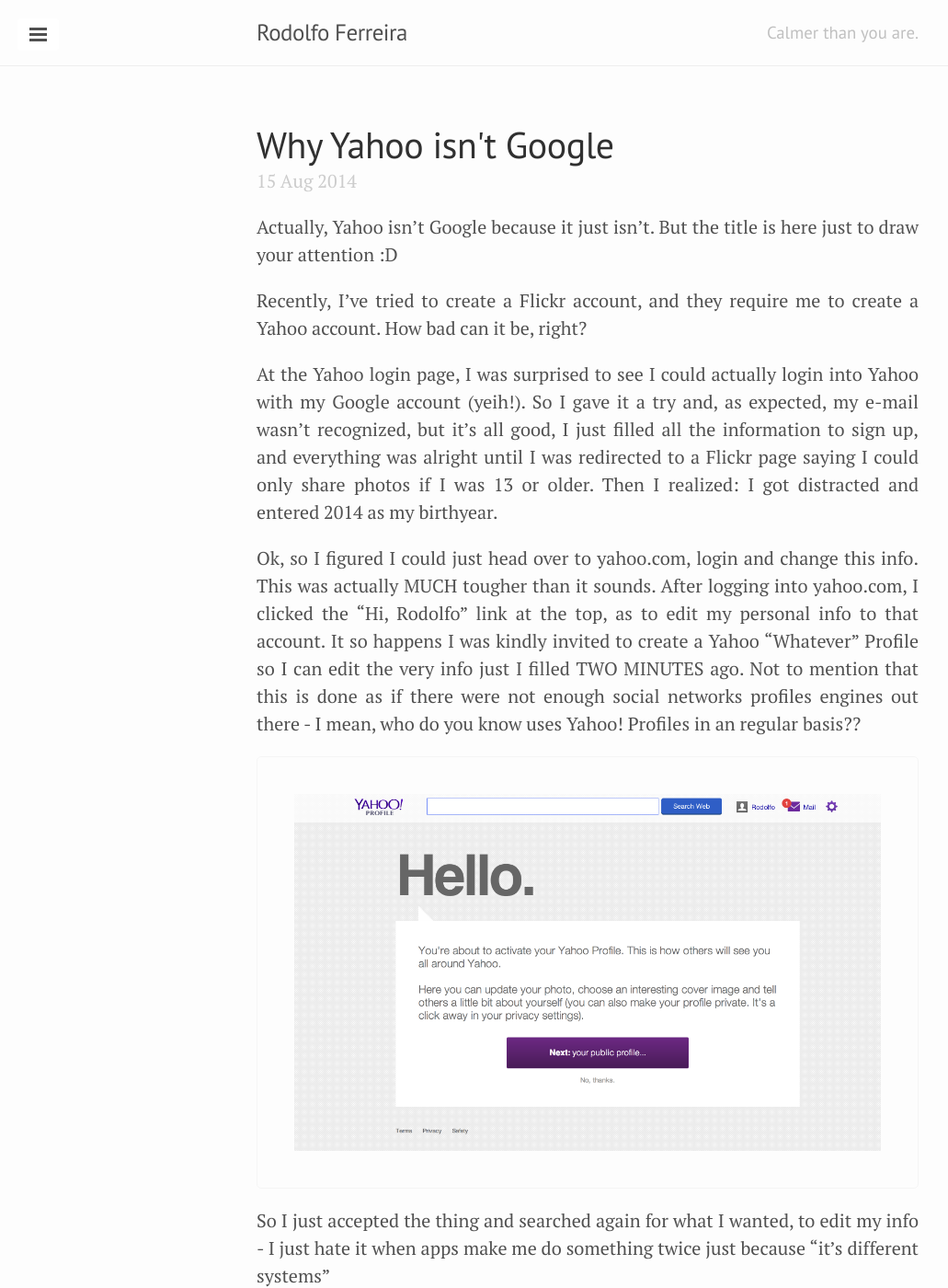
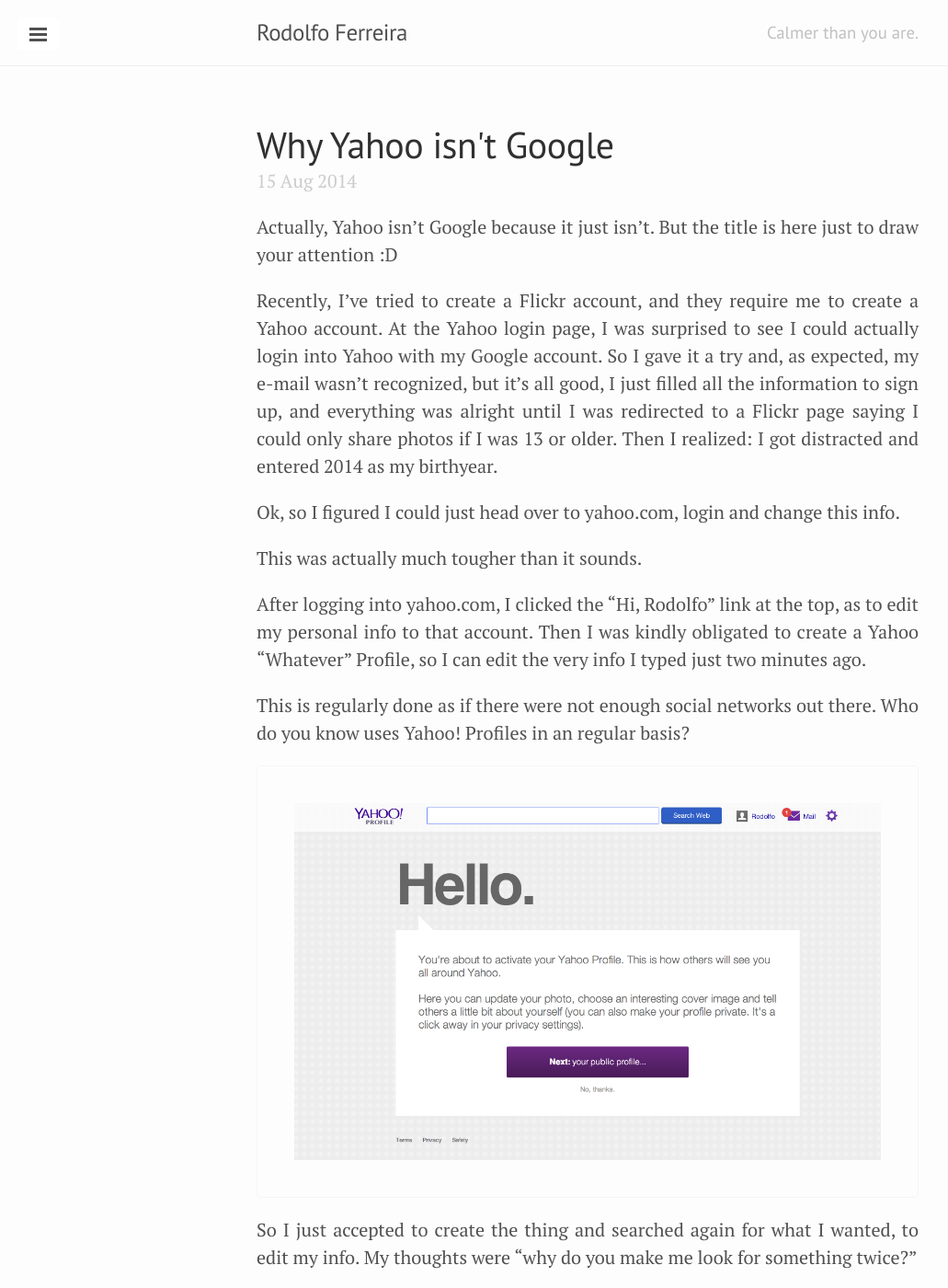
Before and after one commit to rodolfo42/rodolfo42.github.io, a Jekyll site: the page built from _posts/2014-08-15-why-yahoo-isnt-google.md, in a window 1280 px wide and 1400 px high. Shown: the whole window at 92% size, without its empty margins (1-1032 px from the left). Built offline with Jekyll 4.4.1, drawn with Linux system fonts in a browser that asks for light colours; comment, search, counter and statistics services are not loaded; some of the changed text lies outside the part shown.

Commit message:
Updated 2014-08-15-why-yahoo-isnt-google.md

```diff
--- a/_posts/2014-08-15-why-yahoo-isnt-google.md
+++ b/_posts/2014-08-15-why-yahoo-isnt-google.md
@@ -6,29 +6,34 @@
 
 Actually, Yahoo isn't Google because it just isn't. But the title is here just to draw your attention :D
 
-Recently, I've tried to create a Flickr account, and they require me to create a Yahoo account. How bad can it be, right?
-
-At the Yahoo login page, I was surprised to see I could actually login into Yahoo with my Google account (yeih!). So I gave it a try and, as expected, my e-mail wasn't recognized, but it's all good, I just filled all the information to sign up, and everything was alright until I was redirected to a Flickr page saying I could only share photos if I was 13 or older. Then I realized: I got distracted and entered 2014 as my birthyear.
+Recently, I've tried to create a Flickr account, and they require me to create a Yahoo account. At the Yahoo login page, I was surprised to see I could actually login into Yahoo with my Google account. So I gave it a try and, as expected, my e-mail wasn't recognized, but it's all good, I just filled all the information to sign up, and everything was alright until I was redirected to a Flickr page saying I could only share photos if I was 13 or older. Then I realized: I got distracted and entered 2014 as my birthyear.
 
 <!-- more -->
 
-Ok, so I figured I could just head over to yahoo.com, login and change this info. This was actually MUCH tougher than it sounds. After logging into yahoo.com, I clicked the "Hi, Rodolfo" link at the top, as to edit my personal info to that account. It so happens I was kindly invited to create a Yahoo "Whatever" Profile so I can edit the very info just I filled TWO MINUTES ago. Not to mention that this is done as if there were not enough social networks profiles engines out there - I mean, who do you know uses Yahoo! Profiles in an regular basis??
+Ok, so I figured I could just head over to yahoo.com, login and change this info.
+
+This was actually much tougher than it sounds.
+
+After logging into yahoo.com, I clicked the "Hi, Rodolfo" link at the top, as to edit my personal info to that account. Then I was kindly obligated to create a Yahoo "Whatever" Profile, so I can edit the very info I typed just two minutes ago.
+
+This is regularly done as if there were not enough social networks out there. Who do you know uses Yahoo! Profiles in an regular basis?
 
 [![Yahoo! Profile](/images/profile.png)](/images/profile.png)
 
-So I just accepted the thing and searched again for what I wanted, to edit my info - I just hate it when apps make me do something twice just because "it's different systems"
+So I just accepted to create the thing and searched again for what I wanted, to edit my info. My thoughts were "why do you make me look for something twice?"
 
 [![Edit profile](/images/edit.png)](/images/edit.png)
 
-But to my surprise, all I see in the Date of birth field is: NOTHING! Yeah, total
-blank space.
+And to my surprise, all I see in the Date of birth field is blank space.
 
 [![Date of birth](/images/dob.png)](/images/dob.png)
 
-Being the web developer I am, I automatically fired up Chrome DevTools and saw that there were actually three hidden fields for each date component.
+Fired up DevTools and saw that there were actually three hidden fields for each date component.
 
 [![Chrome DevTools](/images/devtools.png)](/images/devtools.png)
 
 So I just edited the fields manually (entering numbers for each input value corresponding to my birthdate), and clicked Save. I'm glad it worked, or else I would just recommend against using Flickr or anything that is Yahoo's and write this blog post, but I'm just doing the latter.
 
+But I wonder, I just got away with this because I'm a web developer and I know about DevTools and HTML. What about other users who are not obligated to know anything about those things?
+
 Bad, bad service, Yahoo! No donut for you.
```
